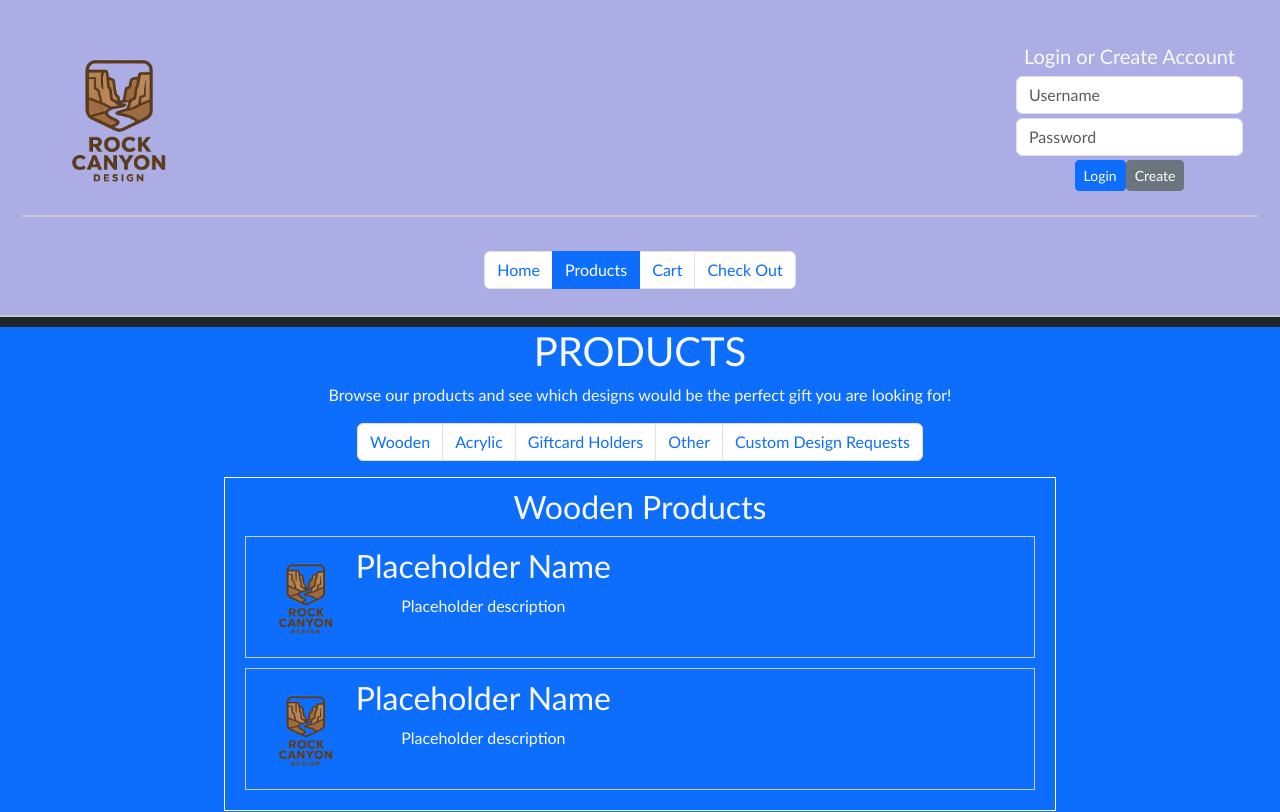
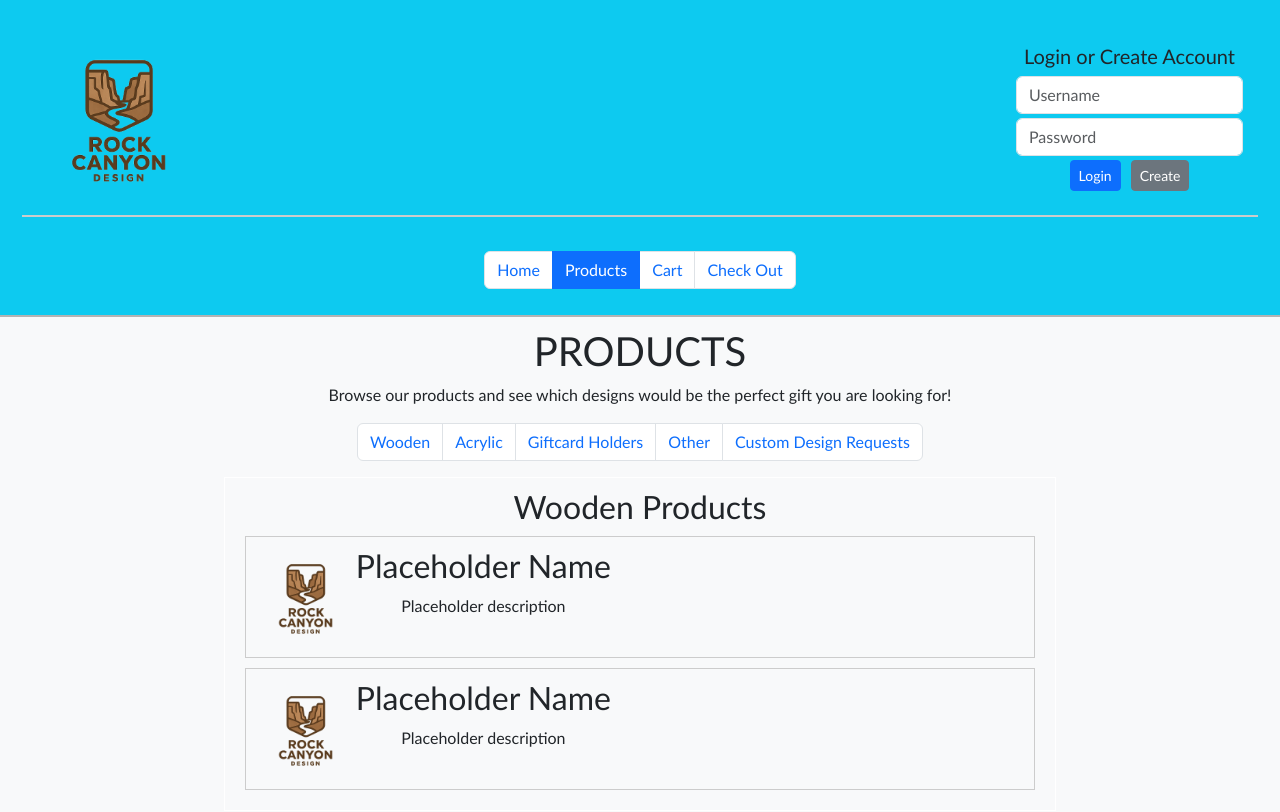
Before and after one commit to Cartermidd/startup, a React (Vite) app: page /products in a window 1280 px wide. Shown: the top 812 px of the page. Built offline with nearby package versions, Linux system fonts and the light colour scheme.

Commit message:
Added DeployReact and made some adjustments to coloring.

```diff
--- a/src/app.css
+++ b/src/app.css
@@ -10,10 +10,10 @@
 }
 
 header{
-    background-color: #adade6;
+    /* background-color: #adade6; */
     padding: 10px;
     text-align: center;
-    border-bottom: 2px solid #ccc;
+    border-bottom: 2px solid #b3b3b3;
     margin-bottom: 10px;
 }
 
@@ -31,7 +31,7 @@ footer {
   flex: 0 30px;
   align-items: right;
   text-align: right;
-  background-color: rgb(194, 194, 194);
+  background-color: #b3b3b3;
 }
 
 #sillyfootertext {
@@ -90,6 +90,10 @@ footer a {
 }
 
 
+.card {
+  margin-top: 5px;
+}
+
 
 #login_n_logo {
     display: flex;
@@ -128,3 +132,8 @@ footer a {
     text-align: center;
 
 }
+
+button {
+    margin-right: 5px;
+    margin-left: 5px;
+}
--- a/src/app.jsx
+++ b/src/app.jsx
@@ -11,9 +11,9 @@ import { Products } from './products/products';
 export default function App() {
     return (
         <BrowserRouter>
-        <div className='app bg-dark text-light'>
+        <div className='app bg-light text-dark'>
 
-        <header className="container-fluid">
+        <header className="container-fluid bg-info">
       <nav className="navbar" id="login_n_logo">
         <div id="logo">
           <NavLink to="/"><img width="175px" src="/rockcanyon_design.png" alt="Rock Canyon Design" /></NavLink>
@@ -52,7 +52,7 @@ export default function App() {
     </Routes>
 
 
-    <hr />
+
     <footer>
       <span id='sillyfootertext' className="text-reset">Site designed by   </span>
       <a id='sillyfootertextname' href="https://github.com/Cartermidd">Carter Middleton</a>
--- a/src/cart/cart.jsx
+++ b/src/cart/cart.jsx
@@ -3,7 +3,7 @@ import React from 'react';
 
 export function Cart() {
     return (
-        <main className='container-fluid bg-primary text-center'>
+        <main className='container-fluid bg-light text-center'>
       <h1>
         Your Cart
       </h1>
--- a/src/checkout/checkout.jsx
+++ b/src/checkout/checkout.jsx
@@ -3,7 +3,7 @@ import React from 'react';
 
 export function Checkout() {
     return (
-        <main className='container-fluid bg-primary text-center'>
+        <main className='container-fluid bg-light text-center'>
             <div>
                 <h1>CHECK OUT</h1>
 
--- a/src/home/home.jsx
+++ b/src/home/home.jsx
@@ -3,7 +3,7 @@ import React from 'react';
 
 export function Home() {
     return (
-        <main className='container-fluid bg-primary text-center'>
+        <main className='container-fluid bg-light'>
             <div>
         <div className="bd-example">
         <div id="carouselExampleIndicators" className="carousel slide" data-bs-ride="carousel">
--- a/src/products/products.jsx
+++ b/src/products/products.jsx
@@ -3,7 +3,7 @@ import React from 'react';
 
 export function Products() {
     return (
-        <main className='container-fluid bg-primary text-center'>
+        <main className='container-fluid bg-light text-center'>
             <div>
       <h1>PRODUCTS</h1>
       <p>Browse our products and see which designs would be the perfect gift you are looking for!</p>
@@ -17,7 +17,7 @@ export function Products() {
         </ul>
       </nav>
 
-      <div id = "Wooden-Products" className = "product-type">
+      <div id = "Wooden-Products" className = "container-fluid product-type">
         <h2>Wooden Products</h2>
         <div className="product-box">
 
```
Also changed, not shown: 2 other files (tests, documents, lock files or other folders).
